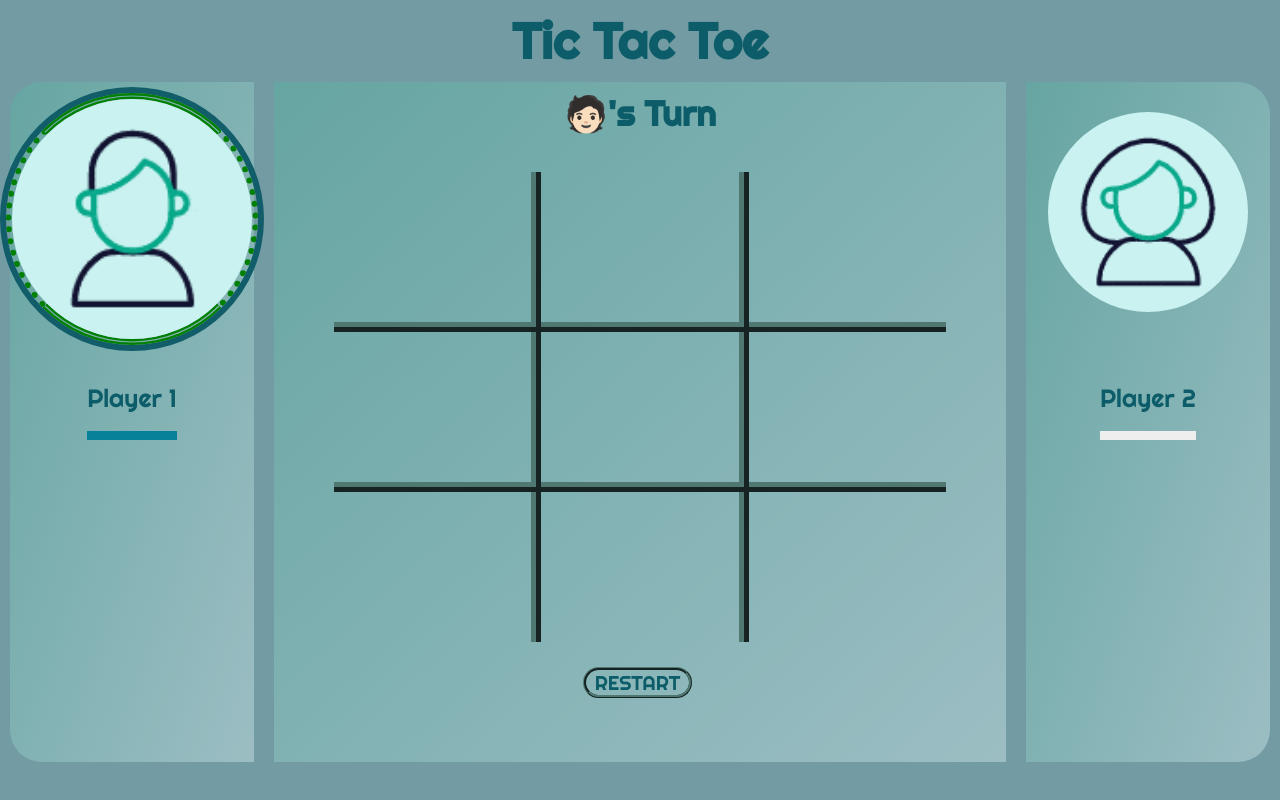
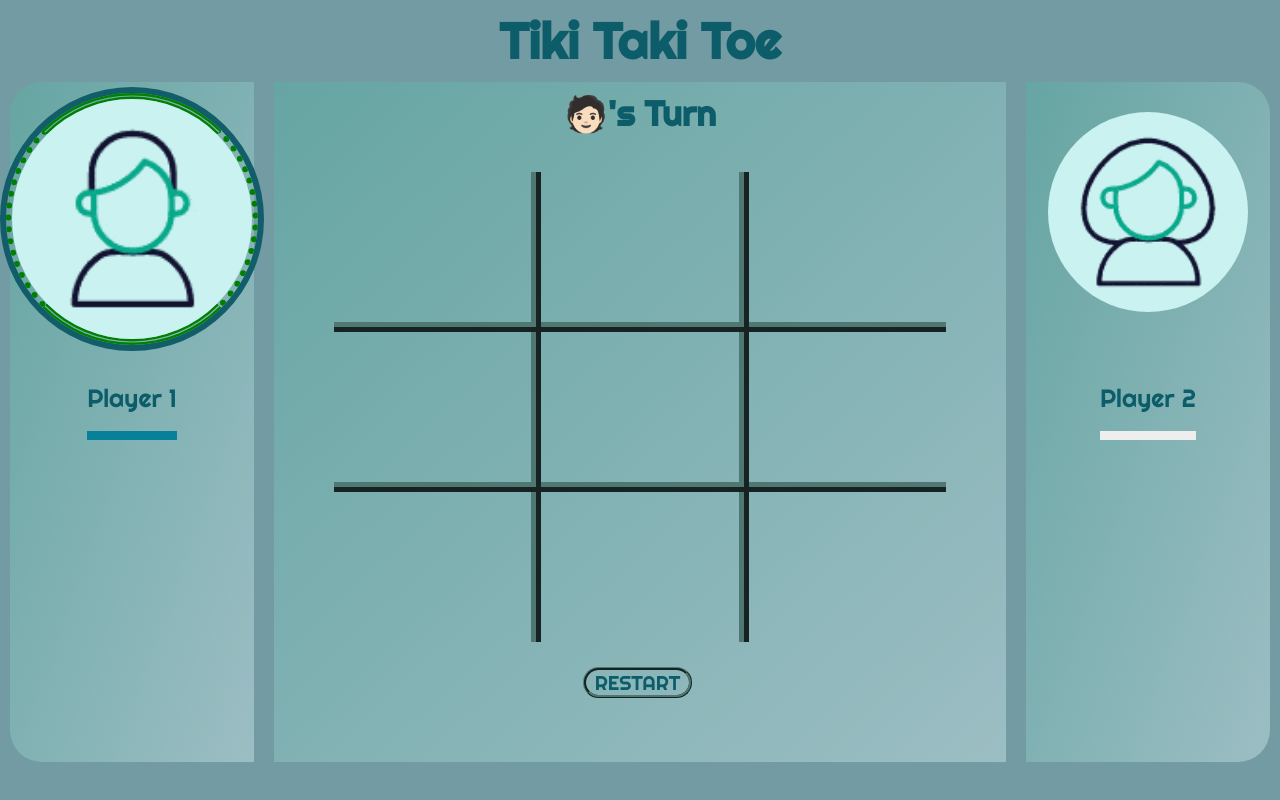
Before and after one commit to asiisii/tikitaki, a plain HTML site: page index.html in a window 1280 px wide. Drawn offline with Linux system fonts and the light colour scheme; a web font is replaced by a local one.

Commit message:
Update title

```diff
--- a/index.html
+++ b/index.html
@@ -4,13 +4,13 @@
     <meta charset="UTF-8">
     <meta http-equiv="X-UA-Compatible" content="IE=edge">
     <meta name="viewport" content="width=device-width, initial-scale=1.0">
-    <title>Tic-Tac-Toe</title>
+    <title>Tiki Taki Toe</title>
     <link href="https://fonts.googleapis.com/css2?family=Stick&display=swap" rel="stylesheet">
     <link href="https://fonts.googleapis.com/css2?family=Righteous&display=swap" rel="stylesheet">
     <link rel="stylesheet" href="./css/style.css">
   </head>
   <body>
-    <h1 class="game-name">Tic Tac Toe</h1>
+    <h1 class="game-name">Tiki Taki Toe</h1>
     <main>
       <section class="left area">
         <div class="img-wrapper">
@@ -19,7 +19,6 @@
         <div class="player-x active">
           <span class="player">Player 1</span>
         </div>
-        <!-- <hr class="divider"> -->
       </section>
       <section class="center area">
         <h2 class="players-turn" id="playersTurn"></h2>
@@ -44,7 +43,6 @@
         <div class="player-o">
           <span class="player">Player 2</span>
         </div>
-        <!-- <hr class="divider"> -->
       </section>
     </main>
     <script src="./js/main.js" type="module"></script>
```
